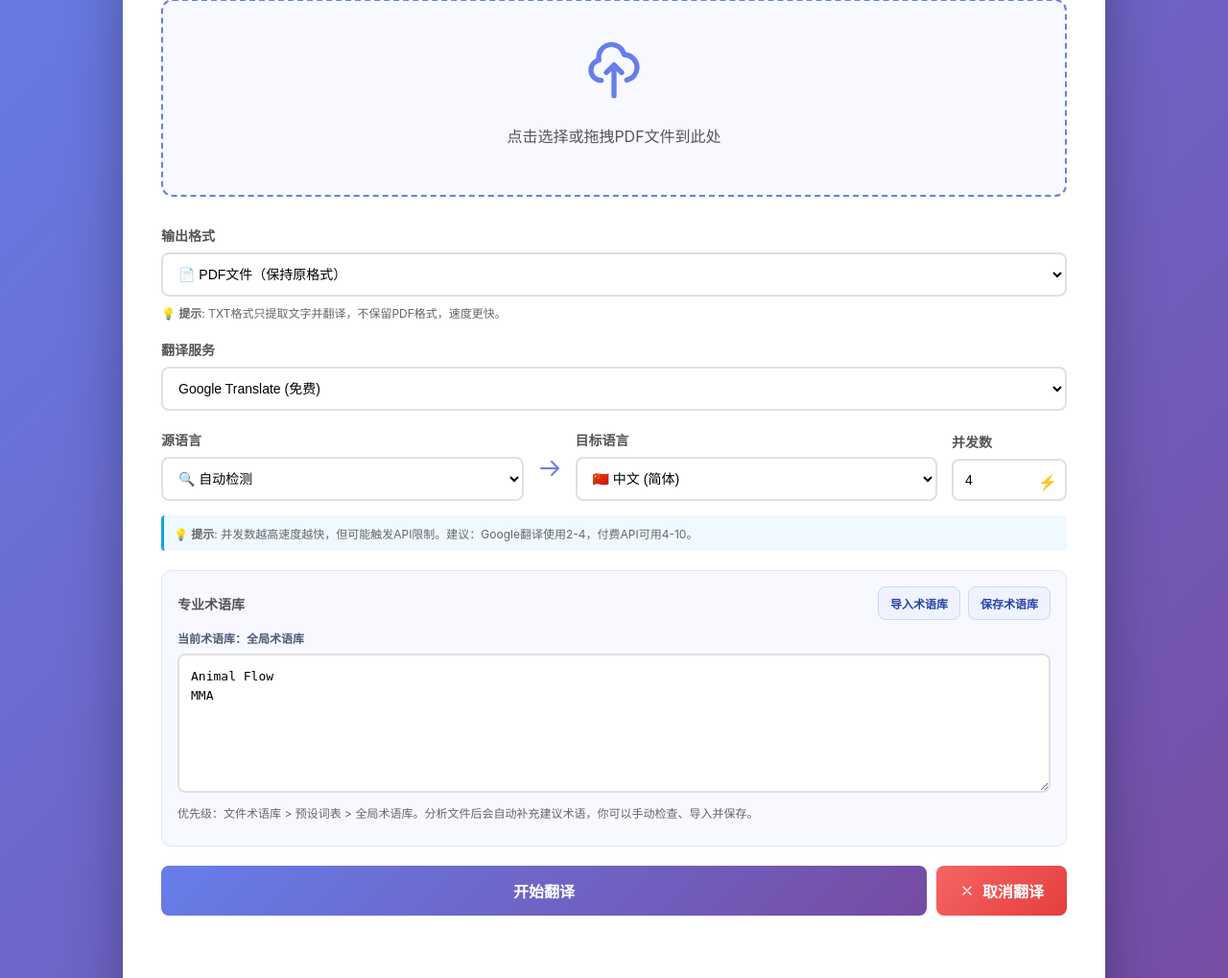
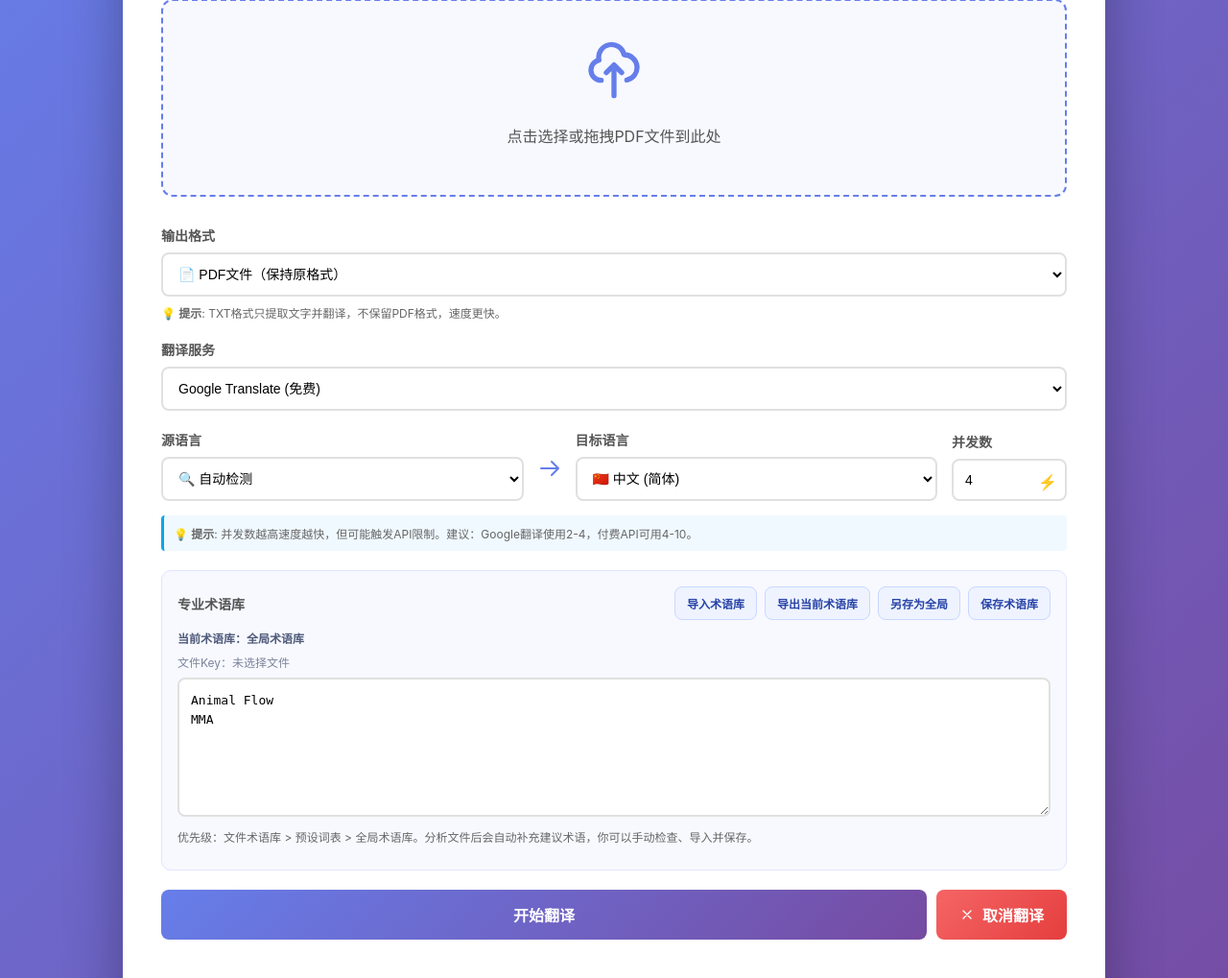
Before and after one commit to taijilab/pdf-translator, a Flask app: page / in a window 1280 px wide. Shown: the part 190-1209 px from the top of the page at 96% size. Run offline with Flask 3, Linux system fonts and the light colour scheme.

Commit message:
feat: add glossary export and save-global actions

```diff
--- a/app.py
+++ b/app.py
@@ -225,6 +225,17 @@ def save_scoped_glossary(terms, filename=None):
         'source_label': f'文件术语库: {key}',
         'file_key': key,
     }
+
+
+def export_glossary_payload(filename=None):
+    glossary_state = load_scoped_glossary(filename)
+    payload = {
+        'terms': glossary_state['terms'],
+        'scope': glossary_state['scope'],
+        'source_label': glossary_state['source_label'],
+        'file_key': glossary_state['file_key'],
+    }
+    return payload
 
 
 def extract_glossary_candidates(text, existing_terms=None, limit=15):
@@ -724,8 +735,27 @@ def glossary():
     data = request.get_json(silent=True) or {}
     terms = data.get('terms', [])
     filename = (data.get('filename') or '').strip()
-    saved = save_scoped_glossary(terms, filename or None)
+    save_scope = (data.get('save_scope') or 'file').strip().lower()
+    if save_scope == 'global':
+        saved = {
+            'terms': save_glossary(terms),
+            'scope': 'global',
+            'source_label': '全局术语库',
+            'file_key': None,
+        }
+    else:
+        saved = save_scoped_glossary(terms, filename or None)
     return jsonify({'status': 'ok', **saved})
+
+
+@app.route('/glossary/export')
+def export_glossary():
+    filename = request.args.get('filename', '').strip()
+    payload = export_glossary_payload(filename or None)
+    export_name = payload['file_key'] or 'global'
+    response = jsonify(payload)
+    response.headers['Content-Disposition'] = f'attachment; filename="{export_name}.glossary.json"'
+    return response
 
 if __name__ == '__main__':
     # 本地运行：python app.py
--- a/static/css/style.css
+++ b/static/css/style.css
@@ -82,6 +82,12 @@ header h1 {
     color: #4f5b7a;
     font-size: 12px;
     font-weight: 600;
+}
+
+.glossary-key {
+    margin-bottom: 8px;
+    color: #7a849b;
+    font-size: 12px;
 }
 
 /* 输出格式选择 */
--- a/static/js/app.js
+++ b/static/js/app.js
@@ -28,7 +28,10 @@ const glossarySuggestions = document.getElementById('glossarySuggestions');
 const saveGlossaryBtn = document.getElementById('saveGlossaryBtn');
 const importGlossaryBtn = document.getElementById('importGlossaryBtn');
 const importGlossaryInput = document.getElementById('importGlossaryInput');
+const exportGlossaryBtn = document.getElementById('exportGlossaryBtn');
+const saveGlobalGlossaryBtn = document.getElementById('saveGlobalGlossaryBtn');
 const glossarySourceEl = document.getElementById('glossarySource');
+const glossaryKeyEl = document.getElementById('glossaryKey');
 const versionBadge = document.getElementById('versionBadge');
 const buildBadge = document.getElementById('buildBadge');
 let currentTaskId = null;
@@ -54,6 +57,12 @@ function setGlossaryTerms(terms) {
 function setGlossarySource(label) {
     if (glossarySourceEl) {
         glossarySourceEl.textContent = `当前术语库：${label || '全局术语库'}`;
+    }
+}
+
+function setGlossaryKey(fileKey) {
+    if (glossaryKeyEl) {
+        glossaryKeyEl.textContent = `文件Key：${fileKey || '未选择文件'}`;
     }
 }
 
@@ -101,6 +110,7 @@ async function loadGlossary(filename = '') {
         const data = await response.json();
         setGlossaryTerms(data.terms || []);
         setGlossarySource(data.source_label);
+        setGlossaryKey(data.file_key);
     } catch (error) {
         console.error('Failed to load glossary:', error);
     }
@@ -125,6 +135,10 @@ async function refreshVersionBadge() {
 }
 
 async function saveGlossary() {
+    return saveGlossaryWithScope('file');
+}
+
+async function saveGlossaryWithScope(saveScope = 'file') {
     try {
         const terms = parseGlossaryTerms(glossaryTermsInput.value);
         const response = await fetch('/glossary', {
@@ -132,7 +146,7 @@ async function saveGlossary() {
             headers: {
                 'Content-Type': 'application/json'
             },
-            body: JSON.stringify({ terms, filename: currentGlossaryFilename })
+            body: JSON.stringify({ terms, filename: currentGlossaryFilename, save_scope: saveScope })
         });
         const data = await response.json();
         if (!response.ok) {
@@ -140,9 +154,35 @@ async function saveGlossary() {
         }
         setGlossaryTerms(data.terms || []);
         setGlossarySource(data.source_label);
-        showMessage('术语库已保存', 'success');
+        setGlossaryKey(data.file_key);
+        showMessage(saveScope === 'global' ? '已另存为全局术语库' : '术语库已保存', 'success');
     } catch (error) {
         showMessage(error.message || '保存术语库失败', 'error');
+    }
+}
+
+async function exportGlossary() {
+    try {
+        const query = currentGlossaryFilename ? `?filename=${encodeURIComponent(currentGlossaryFilename)}` : '';
+        const response = await fetch(`/glossary/export${query}`);
+        if (!response.ok) {
+            throw new Error('导出术语库失败');
+        }
+        const blob = await response.blob();
+        const url = window.URL.createObjectURL(blob);
+        const a = document.createElement('a');
+        const key = glossaryKeyEl ? glossaryKeyEl.textContent.replace('文件Key：', '').trim() : 'glossary';
+        a.href = url;
+        a.download = `${key === '未选择文件' ? 'global' : key}.glossary.json`;
+        document.body.appendChild(a);
+        a.click();
+        setTimeout(() => {
+            document.body.removeChild(a);
+            window.URL.revokeObjectURL(url);
+        }, 100);
+        showMessage('术语库已导出', 'success');
+    } catch (error) {
+        showMessage(error.message || '导出术语库失败', 'error');
     }
 }
 
@@ -223,6 +263,12 @@ document.addEventListener('DOMContentLoaded', () => {
     }
     if (saveGlossaryBtn) {
         saveGlossaryBtn.addEventListener('click', saveGlossary);
+    }
+    if (saveGlobalGlossaryBtn) {
+        saveGlobalGlossaryBtn.addEventListener('click', () => saveGlossaryWithScope('global'));
+    }
+    if (exportGlossaryBtn) {
+        exportGlossaryBtn.addEventListener('click', exportGlossary);
     }
     if (importGlossaryBtn && importGlossaryInput) {
         importGlossaryBtn.addEventListener('click', () => importGlossaryInput.click());
--- a/templates/index.html
+++ b/templates/index.html
@@ -142,10 +142,13 @@
                         <label for="glossaryTerms">专业术语库</label>
                         <div class="glossary-actions">
                             <button type="button" class="btn-secondary" id="importGlossaryBtn">导入术语库</button>
+                            <button type="button" class="btn-secondary" id="exportGlossaryBtn">导出当前术语库</button>
+                            <button type="button" class="btn-secondary" id="saveGlobalGlossaryBtn">另存为全局</button>
                             <button type="button" class="btn-secondary" id="saveGlossaryBtn">保存术语库</button>
                         </div>
                     </div>
                     <div class="glossary-source" id="glossarySource">当前术语库：全局术语库</div>
+                    <div class="glossary-key" id="glossaryKey">文件Key：未选择文件</div>
                     <textarea id="glossaryTerms" name="glossary_terms" rows="6" placeholder="一行一个术语，例如：&#10;Animal Flow&#10;MMA&#10;Global Bodyweight Training"></textarea>
                     <input type="file" id="importGlossaryInput" accept=".json,.txt,.csv" hidden>
                     <p class="glossary-note">优先级：文件术语库 > 预设词表 > 全局术语库。分析文件后会自动补充建议术语，你可以手动检查、导入并保存。</p>
```
